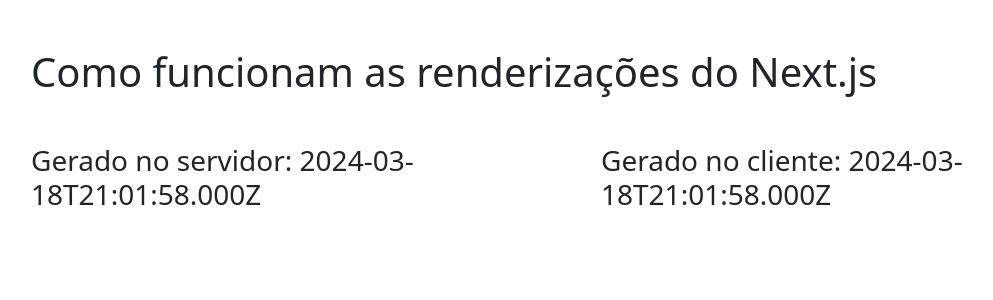
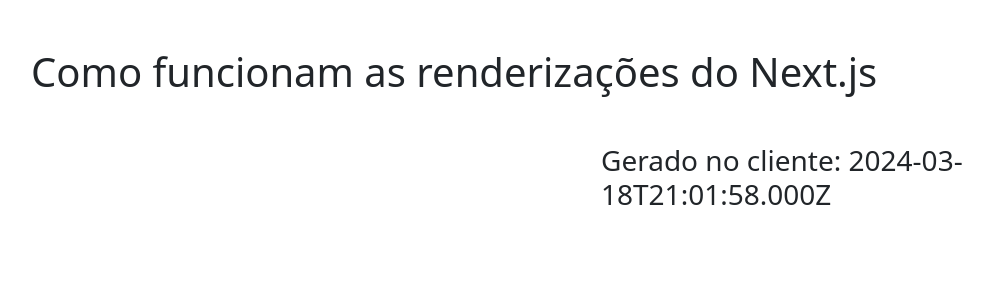
Before and after one commit to elprogramadorpedro/blacknext.js, a Next.js app: page /dynamic in a window 1280 px wide. Shown: the top 300 px of the page, without its empty margins (51-1044 px from the left). Built offline with nearby package versions, Linux system fonts and the light colour scheme; no server answers.

Commit message:
renderizacao do lado do servidor

```diff
--- a/src/pages/dynamic.tsx
+++ b/src/pages/dynamic.tsx
@@ -57,7 +57,7 @@
           <Row>
             <Col>
               <h3>
-                Gerado no servidor: {props.serverSideData?.timestamp.toString()}
+
               </h3>
             </Col>
 
```
